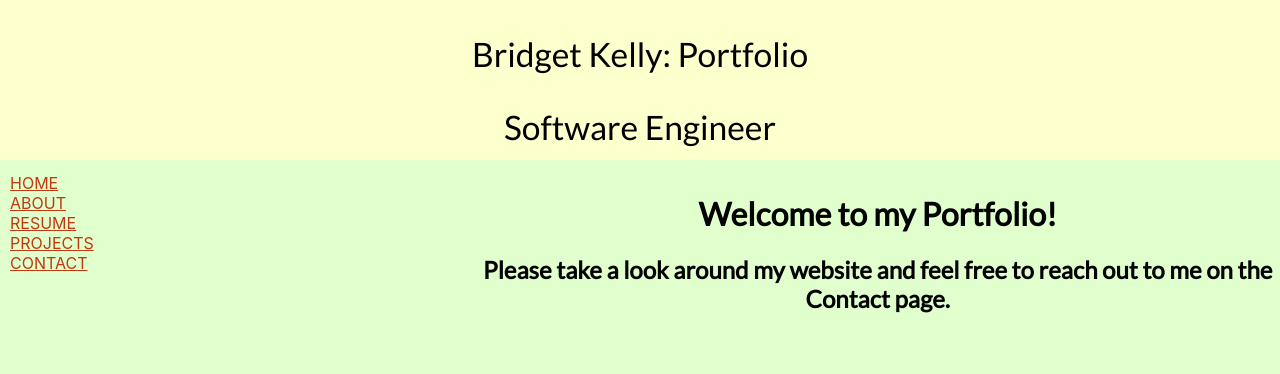
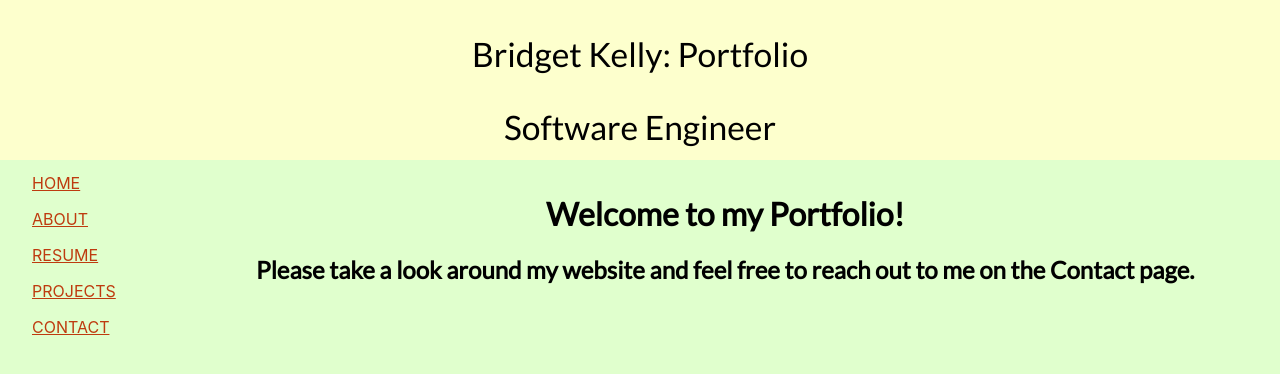
Before and after one commit to bc-kelly/portfolio, a React (Create React App) app: page / in a window 1280 px wide. Shown: the top 374 px of the page. Built offline with nearby package versions, Linux system fonts and the light colour scheme.

Commit message:
added padding around nav bar

```diff
--- a/src/App.css
+++ b/src/App.css
@@ -71,7 +71,7 @@ body {
 .content {
   /* width: 80%; */
   float: right;
-  margin-left: 20%;
+  /* margin-left: 20%; */
   /* margin: auto; */
 }
 
--- a/src/NavBar.css
+++ b/src/NavBar.css
@@ -8,7 +8,7 @@
     display: inline-block;
     width: 20%;
     float: left;
-    margin-left: 10px;
+    /* margin-left: 10px; */
 
 }
 
@@ -43,3 +43,9 @@ ul {
       font-size: .5em;
     }
   }
+
+  .navBar-ul li {
+    display: inline-block;
+    padding-bottom: 1em;
+    padding-left: 2em;
+  }
--- a/src/NavBar.js
+++ b/src/NavBar.js
@@ -6,7 +6,7 @@ import './NavBar.css';
 function NavBar() {
   return (
     <div className="navBar-div">
-      <ul>
+      <ul className = "navBar-ul">
         <li>  <NavLink className="navbar-link" exact to="/">HOME</NavLink> </li>
         <li> <NavLink className="navbar-link" to="/about">ABOUT</NavLink> </li>
         <li> <NavLink className="navbar-link" to="/resume">RESUME</NavLink> </li>
```
